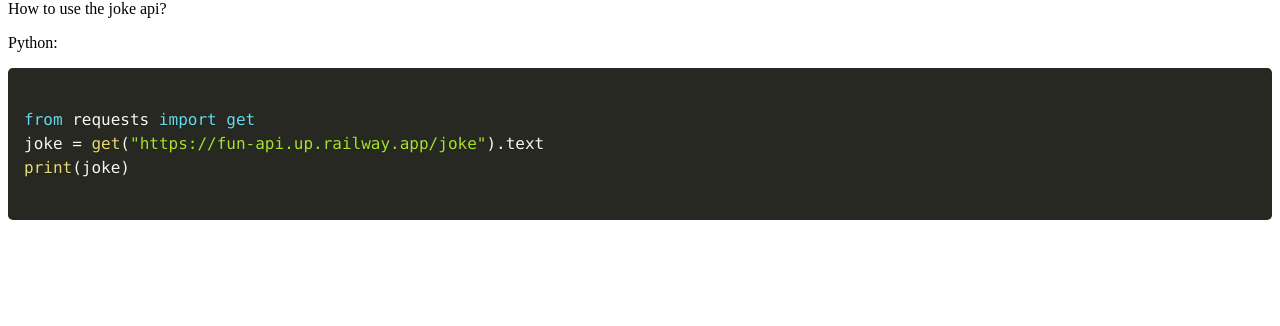
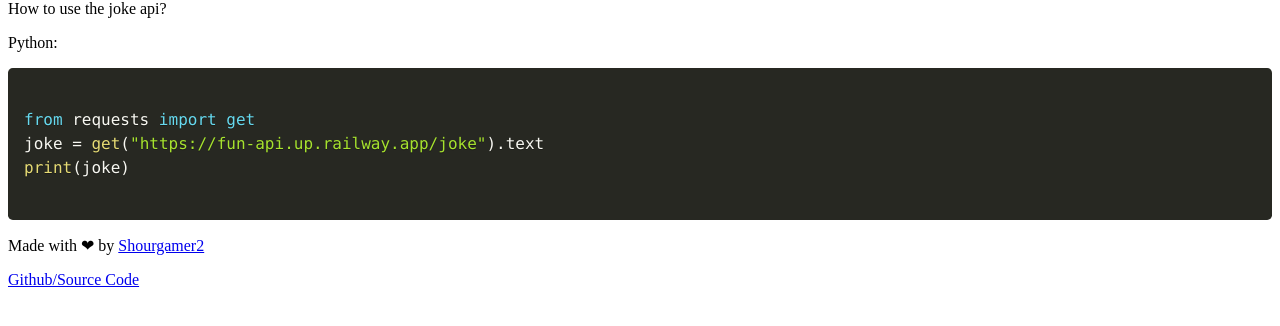
Before and after one commit to nestedbytes/fun-api, a Flask app: page / in a window 1280 px wide. Shown: the part 16-342 px from the top of the page. Run offline with Flask 2, Linux system fonts and the light colour scheme; some web fonts are replaced.

Commit message:
Added credits

```diff
--- a/templates/index.html
+++ b/templates/index.html
@@ -30,6 +30,9 @@ print(joke)
 
         </ol>
     </div>
+    <p>Made with ❤ by  <a href="https://github.com/shourgamer2">Shourgamer2</a></p>
+
+    <a href="https://github.com/shourgamer2/fun-api">Github/Source Code</a>
 </body>
 
 </html>
```
Also changed, not shown: app.py (line endings or trailing spaces).
